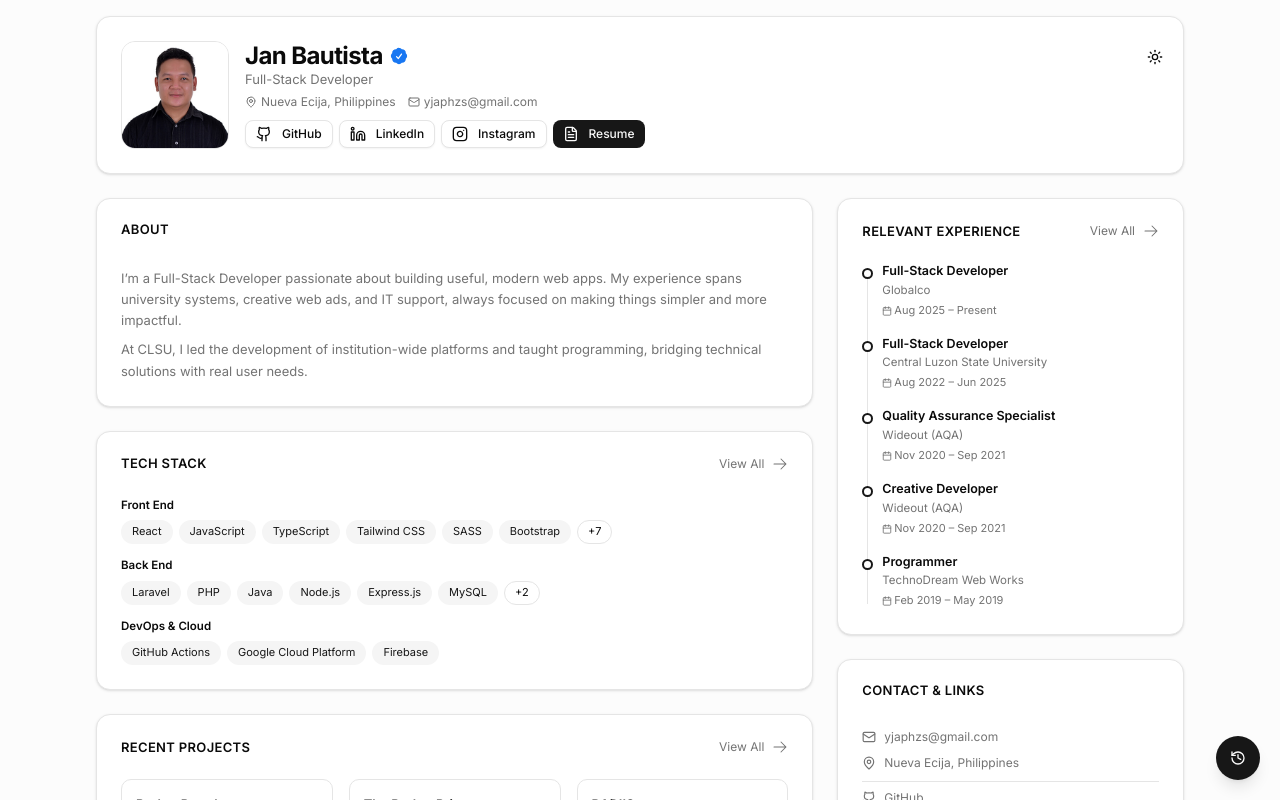
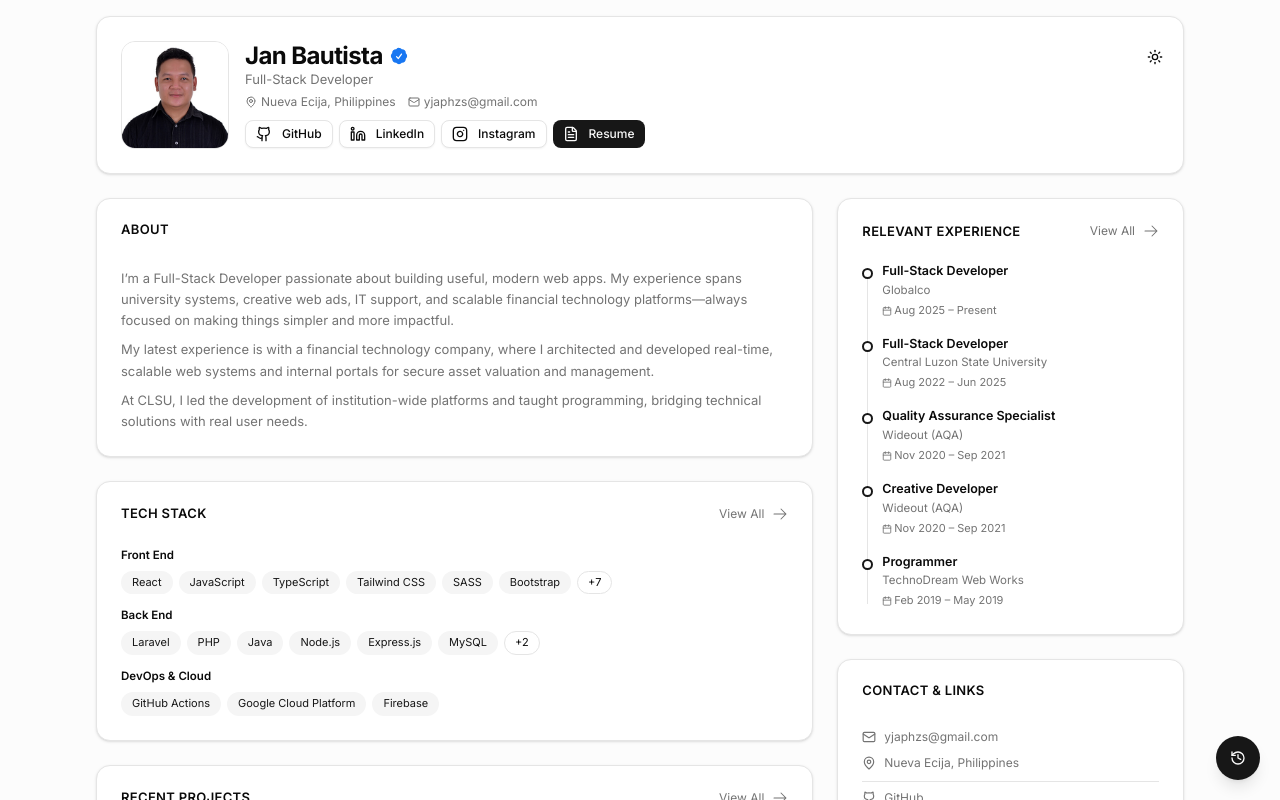
Before and after one commit to yjaphzs/portfolio, a React (Vite) app: page / in a window 1280 px wide. Shown: the top 800 px of the page. Built offline with nearby package versions, Linux system fonts and the light colour scheme.

Commit message:
Updated Bio

```diff
--- a/src/pages/new/NewPortfolio.tsx
+++ b/src/pages/new/NewPortfolio.tsx
@@ -147,8 +147,9 @@ const profile = {
     },
   },
   bio: [
-    "I’m a Full-Stack Developer passionate about building useful, modern web apps. My experience spans university systems, creative web ads, and IT support, always focused on making things simpler and more impactful.",
-    "At CLSU, I led the development of institution-wide platforms and taught programming, bridging technical solutions with real user needs.",
+     "I’m a Full-Stack Developer passionate about building useful, modern web apps. My experience spans university systems, creative web ads, IT support, and scalable financial technology platforms—always focused on making things simpler and more impactful.",
+     "My latest experience is with a financial technology company, where I architected and developed real-time, scalable web systems and internal portals for secure asset valuation and management.",
+     "At CLSU, I led the development of institution-wide platforms and taught programming, bridging technical solutions with real user needs.",
   ],
   socials: [
     { name: "GitHub", url: "https://github.com/yjaphzs", icon: Github },
```
